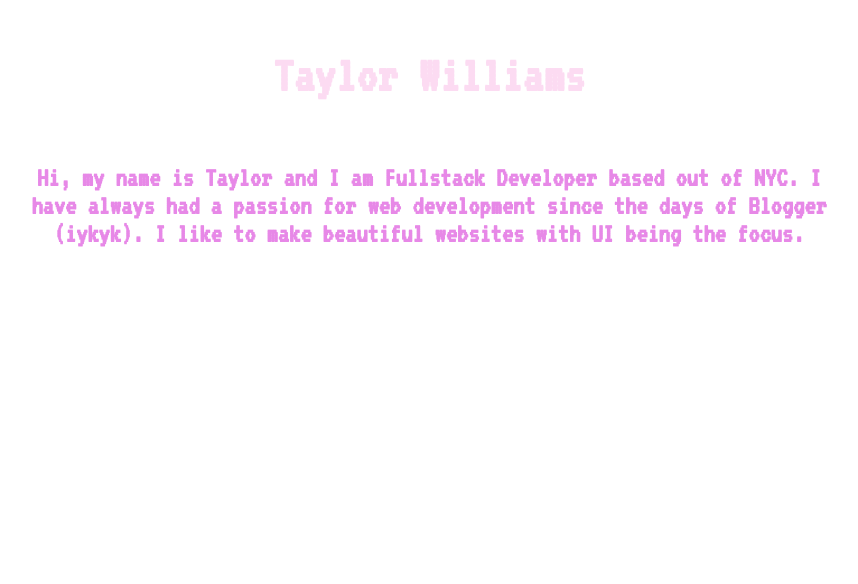
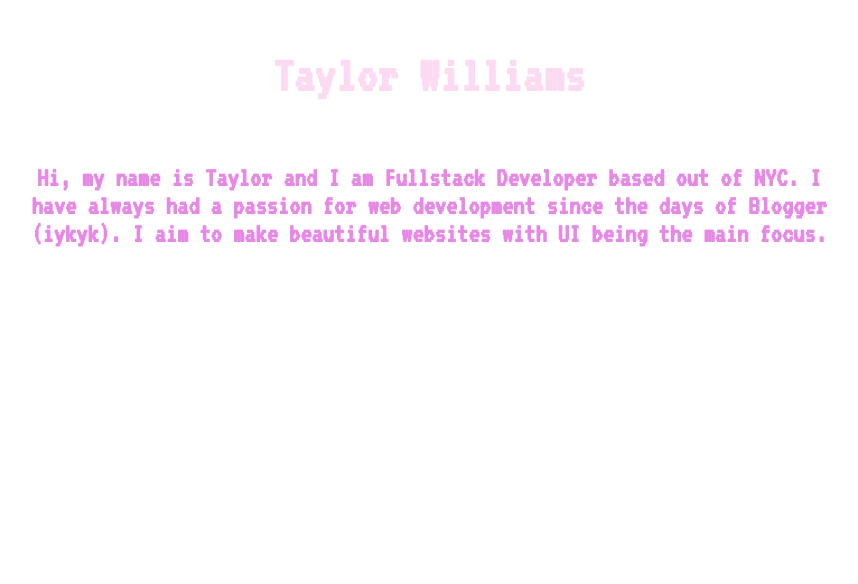
Before and after one commit to TaylorWill94/taylor-will-portfolio-pink, a React (Create React App) app: page / in a window 1280 px wide. Shown: the part 216-800 px from the top of the page, without its empty margins (211-1069 px from the left). Built offline with nearby package versions, Linux system fonts and the light colour scheme.

Commit message:
Edits paragraph for the bio

```diff
--- a/src/Components/Home/Home.js
+++ b/src/Components/Home/Home.js
@@ -6,7 +6,7 @@ function Home() {
       <h3 className="home-desc">
         Hi, my name is Taylor and I am Fullstack Developer based out of NYC. I
         have always had a passion for web development since the days of Blogger
-        (iykyk). I like to make beautiful websites with UI being the focus.
+        (iykyk). I aim to make beautiful websites with UI being the main focus.
       </h3>
     </div>
   );
```
